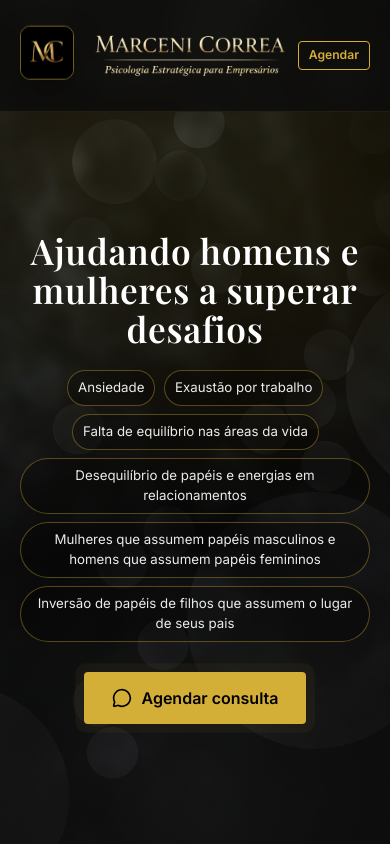
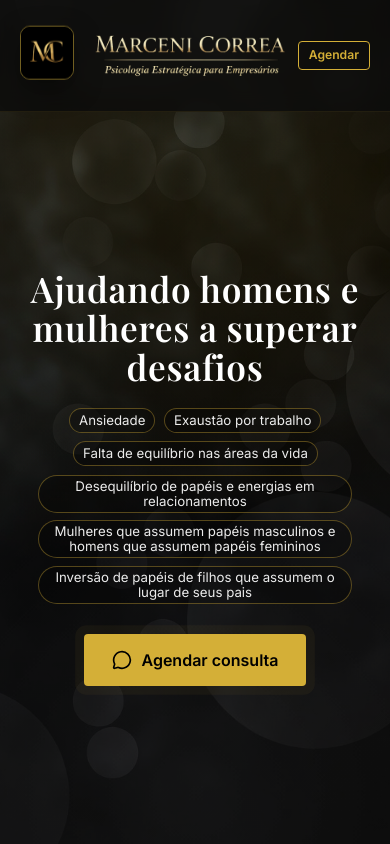
Before and after one commit to ProfessorPantoja/site-marceni1, a React (Vite) app in the folder GEMINI-30-CLI/: page / in a window 390 px wide. Shown: the top 844 px of the page. Built offline with nearby package versions, Linux system fonts and the light colour scheme.

Commit message:
Refina pilulas da Hero no mobile

```diff
--- a/GEMINI-30-CLI/src/App.css
+++ b/GEMINI-30-CLI/src/App.css
@@ -813,7 +813,22 @@
 
   .hero-subtopics li {
     font-size: 0.83rem;
-    padding: 7px 10px;
+    display: inline-flex;
+    align-items: center;
+    justify-content: center;
+    width: fit-content;
+    max-width: min(88vw, 350px);
+    line-height: 1.14;
+    padding: 4px 9px;
+  }
+
+  /* Ajuste fino das pílulas longas no mobile para reduzir área vazia interna */
+  .hero-subtopics li:nth-child(4),
+  .hero-subtopics li:nth-child(5),
+  .hero-subtopics li:nth-child(6) {
+    max-width: min(84vw, 314px);
+    padding: 3px 8px;
+    line-height: 1.12;
   }
 
   .client-brief-block {
```
Also changed, not shown: 1 other file (tests, documents, lock files or other folders).
